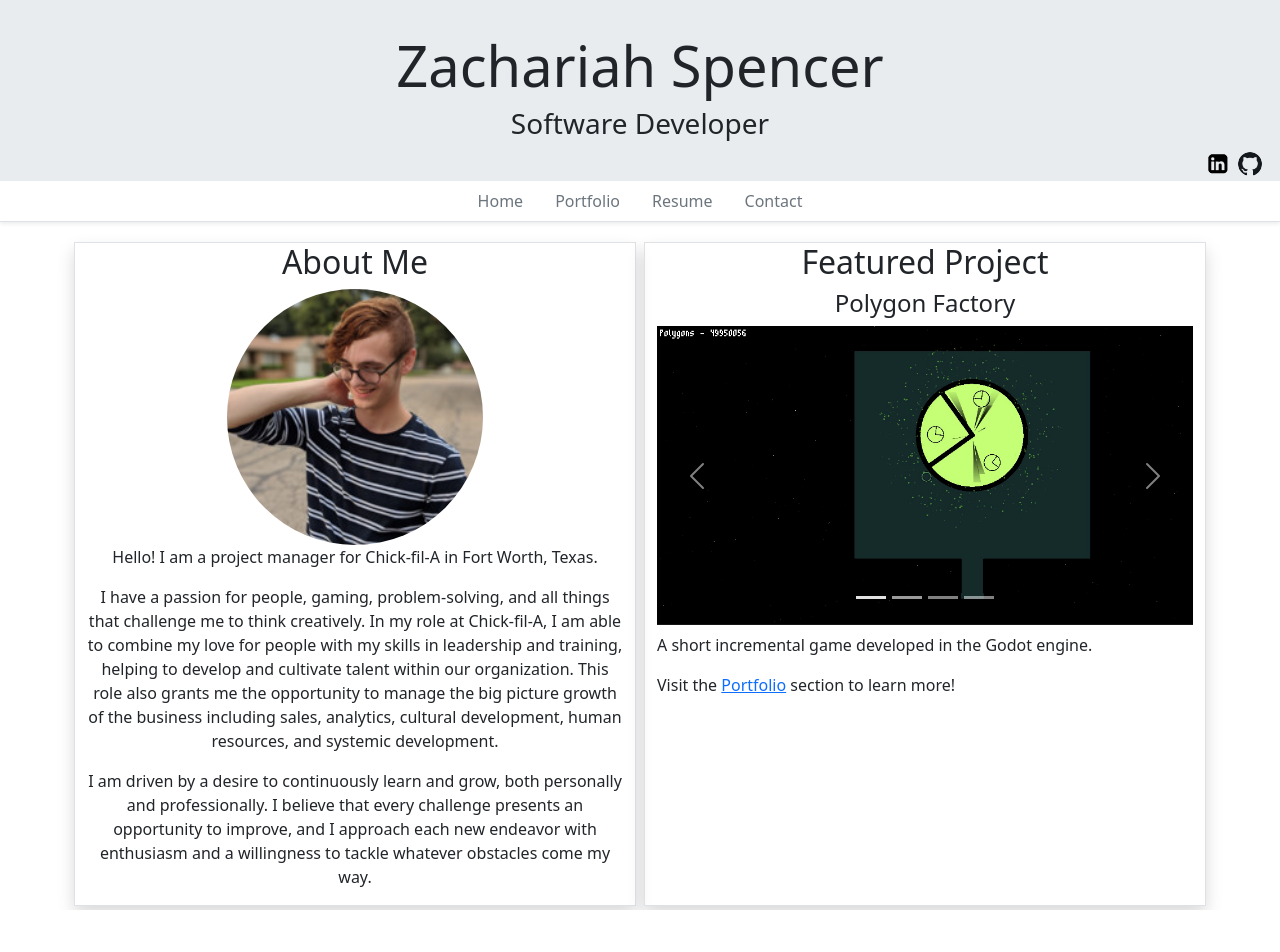
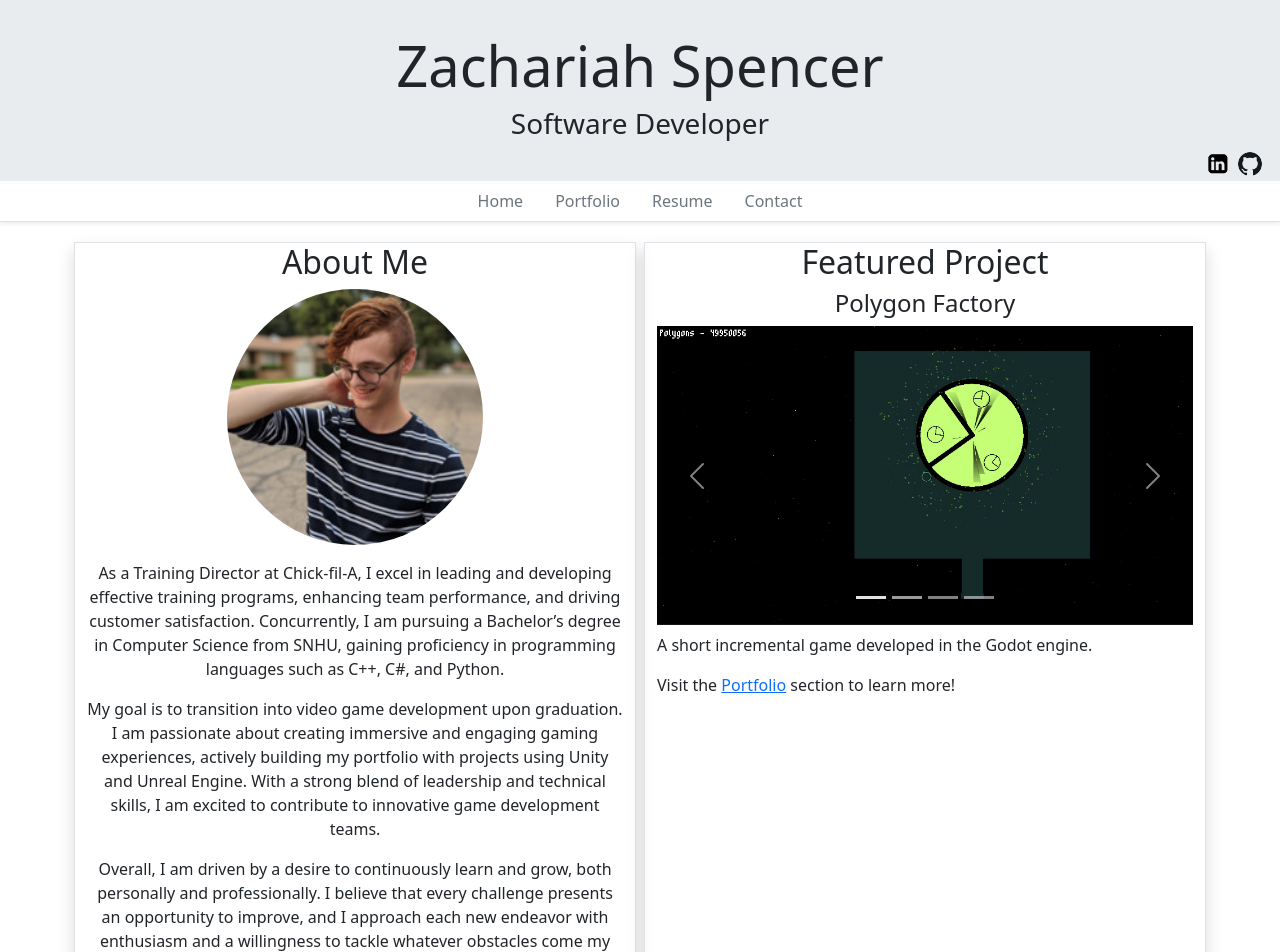
Before and after one commit to zachariah-spencer/AngularPortfolioWebsite, an Angular app: page /#/ in a window 1280 px wide. Shown: the top 952 px of the page. Before the commit the page ends 910 px from the top, so only its background shows below. Built offline with nearby package versions, Linux system fonts and the light colour scheme.

Commit message:
Update home.component.html

```diff
--- a/src/app/home/home.component.html
+++ b/src/app/home/home.component.html
@@ -6,15 +6,18 @@
                 <h2>About Me</h2>
                 <img src="assets/linkedinavi.jpg" alt="Headshot Photo" width="256" height="256" class="rounded-circle">
                 <p>
-                Hello! I am a project manager for Chick-fil-A in Fort Worth, Texas.
+
+                </p>
+                <p>
+                    As a Training Director at Chick-fil-A, I excel in leading and developing effective training programs, enhancing team performance, and driving customer satisfaction. Concurrently, I am pursuing a Bachelor’s degree in Computer Science from SNHU, gaining proficiency in programming languages such as C++, C#, and Python.
                 </p>
 
                 <p>
-                I have a passion for people, gaming, problem-solving, and all things that challenge me to think creatively. In my role at Chick-fil-A, I am able to combine my love for people with my skills in leadership and training, helping to develop and cultivate talent within our organization. This role also grants me the opportunity to manage the big picture growth of the business including sales, analytics, cultural development, human resources, and systemic development.
+                    My goal is to transition into video game development upon graduation. I am passionate about creating immersive and engaging gaming experiences, actively building my portfolio with projects using Unity and Unreal Engine. With a strong blend of leadership and technical skills, I am excited to contribute to innovative game development teams.
                 </p>
 
                 <p>
-                I am driven by a desire to continuously learn and grow, both personally and professionally. I believe that every challenge presents an opportunity to improve, and I approach each new endeavor with enthusiasm and a willingness to tackle whatever obstacles come my way.
+                    Overall, I am driven by a desire to continuously learn and grow, both personally and professionally. I believe that every challenge presents an opportunity to improve, and I approach each new endeavor with enthusiasm and a willingness to tackle whatever obstacles come my way.
                 </p>
             </div>
         </div>
```
